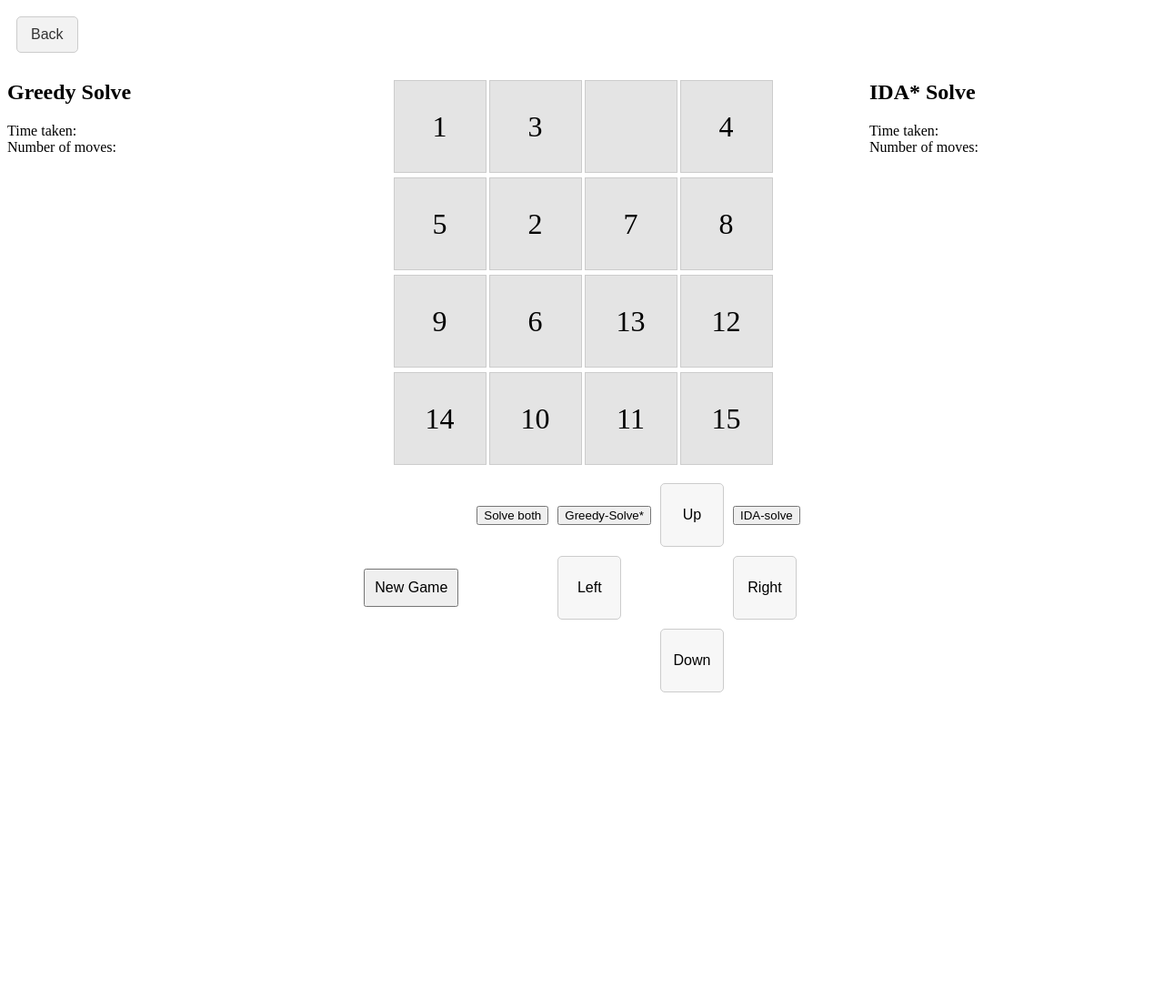
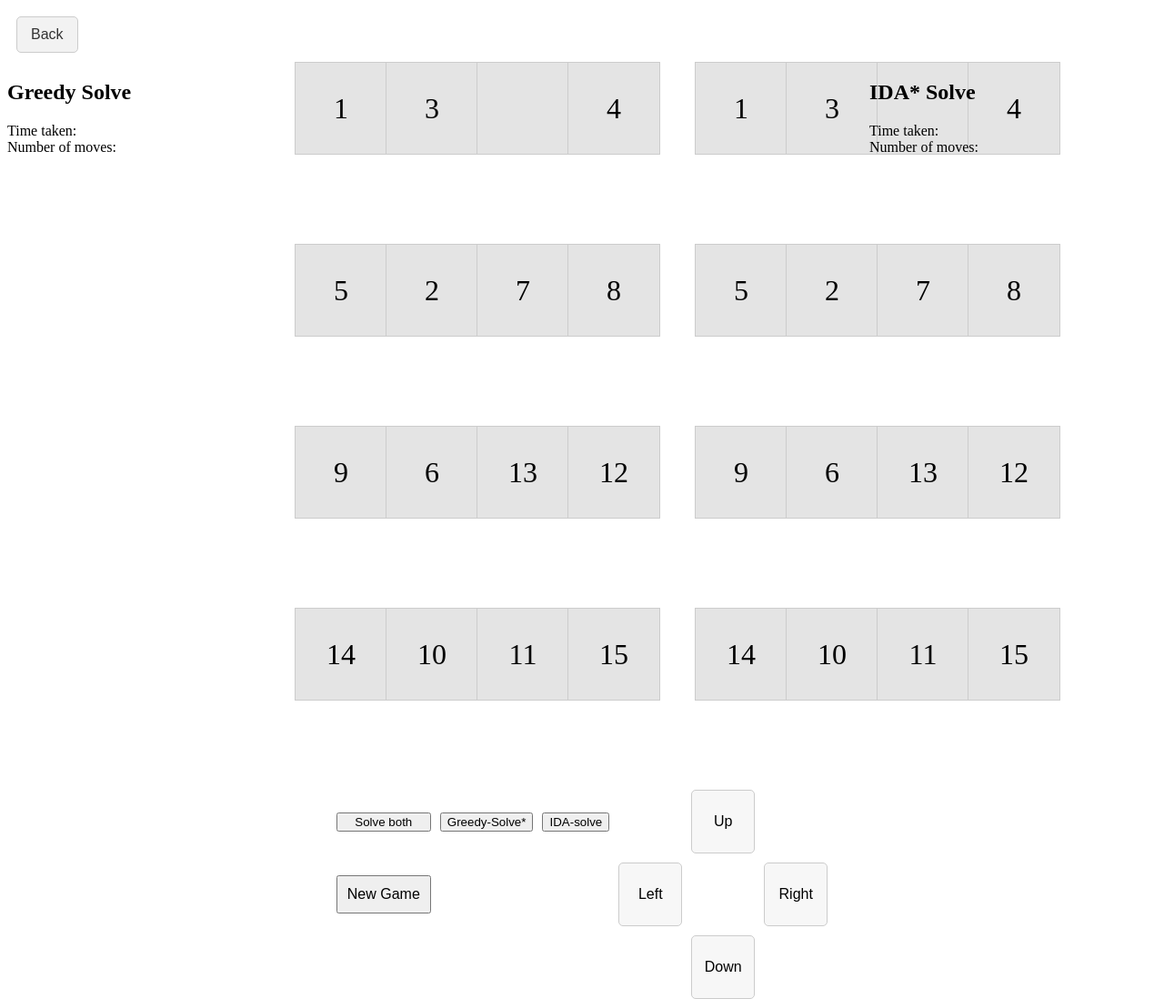
Before and after one commit to TheRickyZhang/SlidingTiles, a Django app: page /game/ in a window 1280 px wide. Shown: the whole page at 91% size. Before the commit the page ends 761 px from the top, so only its background shows below. Run offline with Django 5.2, Linux system fonts and the light colour scheme; some libraries are stand-ins or nearby versions.

Commit message:
Added functionality for two boards, still need to fix win checker

```diff
--- a/static/js/game.js
+++ b/static/js/game.js
@@ -2,6 +2,9 @@ $(document).ready(function() {
     let rows = $('body').data('rows');
     let cols = $('body').data('cols');
     let gameActive = true;
+    let gameBoard1 = $('#game-board1'); // First game board
+    let gameBoard2 = $('#game-board2'); // Second game board
+
 
     initializeGame(rows, cols);
 
@@ -20,7 +23,8 @@ $(document).ready(function() {
         let directionMap = { 'ArrowDown': '1,0', 'ArrowUp': '-1,0', 'ArrowRight': '0,1', 'ArrowLeft': '0,-1' };
         let direction = directionMap[e.key];
         if (direction !== undefined) {
-            makeMove(direction);
+            makeMove(direction); // Make move on gameBoard1
+            makeMove(direction, false, true); // Make move on gameBoard2
         }
     });
 
@@ -118,15 +122,16 @@ $(document).ready(function() {
 
         performNextMove();
     }
-
     function initializeGame(rows, cols) {
         $.getJSON('/start/', { 'rows': rows, 'cols': cols }, function(data) {
-            updateBoard(data.board);
-            $('#game-board').css('display', 'grid');
+            updateBoard(data.board); // Initialize gameBoard1
+            updateBoard(data.board, true); // Initialize gameBoard2
+            gameBoard1.css('display', 'grid');
+            gameBoard2.css('display', 'grid');
         });
     }
 
-    function makeMove(direction, bypass = false) {
+    function makeMove(direction, bypass = false, isGreedy = false) {
         if (!gameActive && !bypass) return;
 
         const directionToButtonId = {
@@ -141,7 +146,7 @@ $(document).ready(function() {
         $.getJSON('/move/', { 'direction': direction }, function(data) {
             if (data.success) {
                 $("#message-text").hide().empty();
-                updateBoard(data.board);
+                updateBoard(data.board, isGreedy);
 
                 $button.stop(true, true).css("background-color", "#00ff00").delay(100).animate({ backgroundColor: "" }, 100);
 
@@ -155,8 +160,9 @@ $(document).ready(function() {
         });
     }
 
-    function updateBoard(board) {
-        let boardDiv = $('#game-board').empty().css({
+    function updateBoard(board, isGreedy = false) {
+        let boardDiv = isGreedy ? gameBoard2 : gameBoard1; // Use the correct game board
+        boardDiv.empty().css({
             'display': 'grid',
             'grid-template-columns': `repeat(${board[0].length}, 100px)`
         });
--- a/templates/game.html
+++ b/templates/game.html
@@ -13,25 +13,45 @@
     <style>
         #main-container {
             display: flex;
+            flex-direction: column;
+            justify-content: space-between;
+            height: 100vh;
+        }
+        #game-and-tree-container {
+            display: flex;
             justify-content: space-between;
         }
         #game-container {
             width: 50%;
+            display: flex;
+            justify-content: space-around;
         }
         #tree-container {
-            width: 50%;
+            width: 60%;
             height: 800px;
             overflow: scroll;
+        }
+        #game-board1 {
+            margin-right: 20px; /* Adjust the value as needed */
+        }
+
+        #game-board2 {
+            margin-left: 20px; /* Adjust the value as needed */
         }
     </style>
 </head>
 
 <body data-rows="{{ rows }}" data-cols="{{ cols }}">
+    <!-- Back button -->
     <form action="{% url 'landing' %}" method="get">
         <button type="submit" id="back-button" class="back-button">Back</button>
     </form>
 
+    <!-- Main container -->
     <div id="main-container">
+        <!-- Game and tree container -->
+        <div id="game-and-tree-container">
+            <!-- Left tree container -->
             <div id="left-tree-container" class="tree-container">
                 <h2>Greedy Solve</h2>
                 <div>
@@ -47,25 +67,13 @@
                 </div>
             </div>
 
-        <div id="game-container" style="width: 50%;">
-            <div id="game-board"></div>
+            <!-- Game container -->
+            <div id="game-container">
+                <div id="game-board1"></div>
+                <div id="game-board2"></div>
+            </div>
 
-            <div id="button-container">
-                <div></div>
-                <button id="move-up" class="make-move-button" data-direction="-1,0">Up</button>
-                <div></div>
-                <button id="new-game-button" class="control-button">New Game</button>
-                <button id="both-solve-button" class="solve-button">Solve both</button>
-                <button id="greedy-solve-button" class="solve-button" >Greedy-Solve*</button>
-                <button id="move-left" class="make-move-button" data-direction="0,-1">Left</button>
-                <button id="move-right" class="make-move-button" data-direction="0,1">Right</button>
-                <button id="IDA-solve-button" class="solve-button">IDA-solve</button>
-
-                <div></div>
-                <button id="move-down" class="make-move-button" data-direction="1,0">Down</button>
-                <div></div>
-            </div>
-        </div>
+            <!-- Right tree container -->
             <div id="right-tree-container" class="tree-container">
                 <h2>IDA* Solve</h2>
                 <div>
@@ -81,5 +89,18 @@
                 </div>
             </div>
         </div>
+
+        <!-- Button container -->
+        <div id="button-container">
+            <button id="move-up" class="make-move-button" data-direction="-1,0">Up</button>
+            <button id="new-game-button" class="control-button">New Game</button>
+            <button id="both-solve-button" class="solve-button">Solve both</button>
+            <button id="greedy-solve-button" class="solve-button">Greedy-Solve*</button>
+            <button id="move-left" class="make-move-button" data-direction="0,-1">Left</button>
+            <button id="move-right" class="make-move-button" data-direction="0,1">Right</button>
+            <button id="IDA-solve-button" class="solve-button">IDA-solve</button>
+            <button id="move-down" class="make-move-button" data-direction="1,0">Down</button>
+        </div>
+    </div>
 </body>
 </html>
```
Also changed, not shown: 1 other file. Lines whose indentation alone changed are shown as unchanged.
